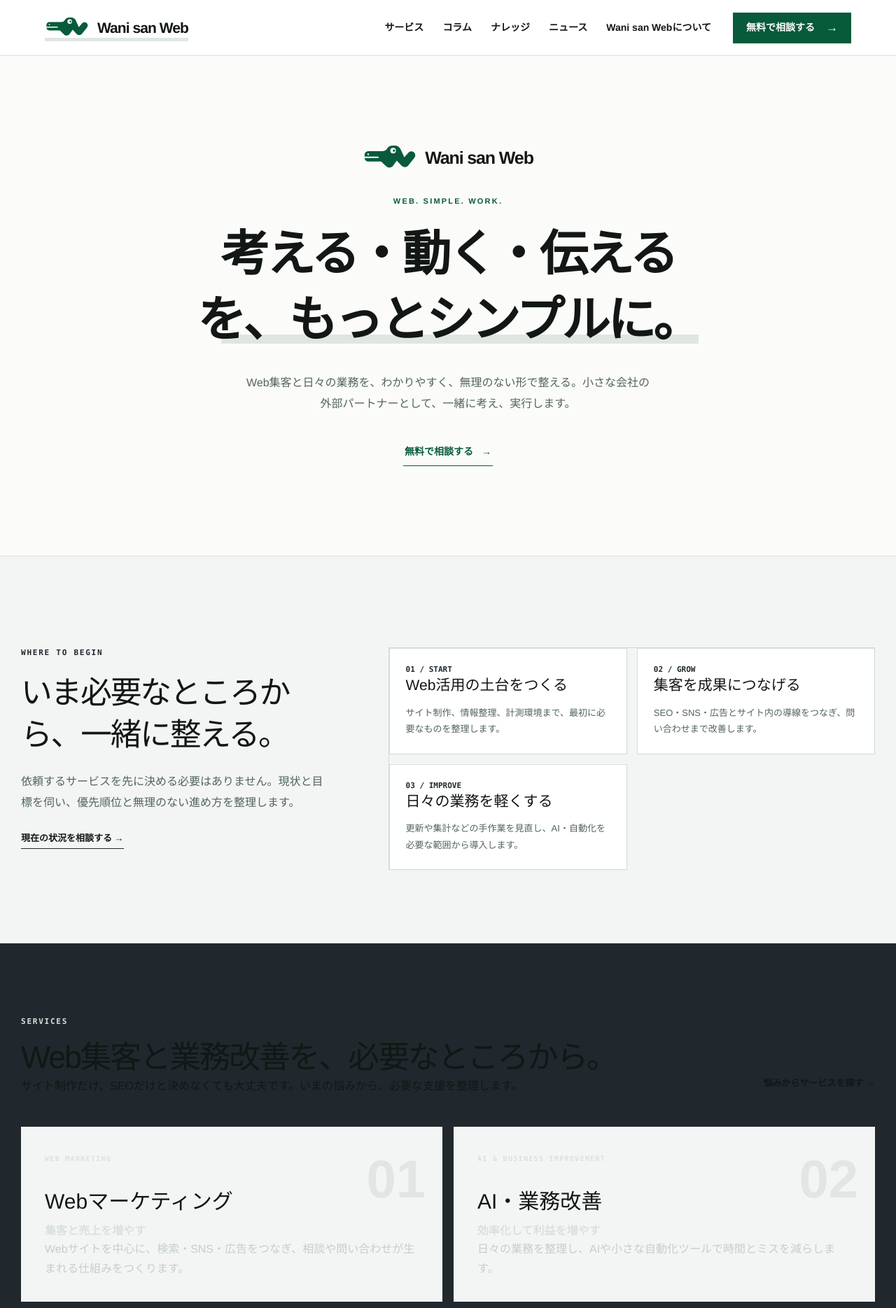
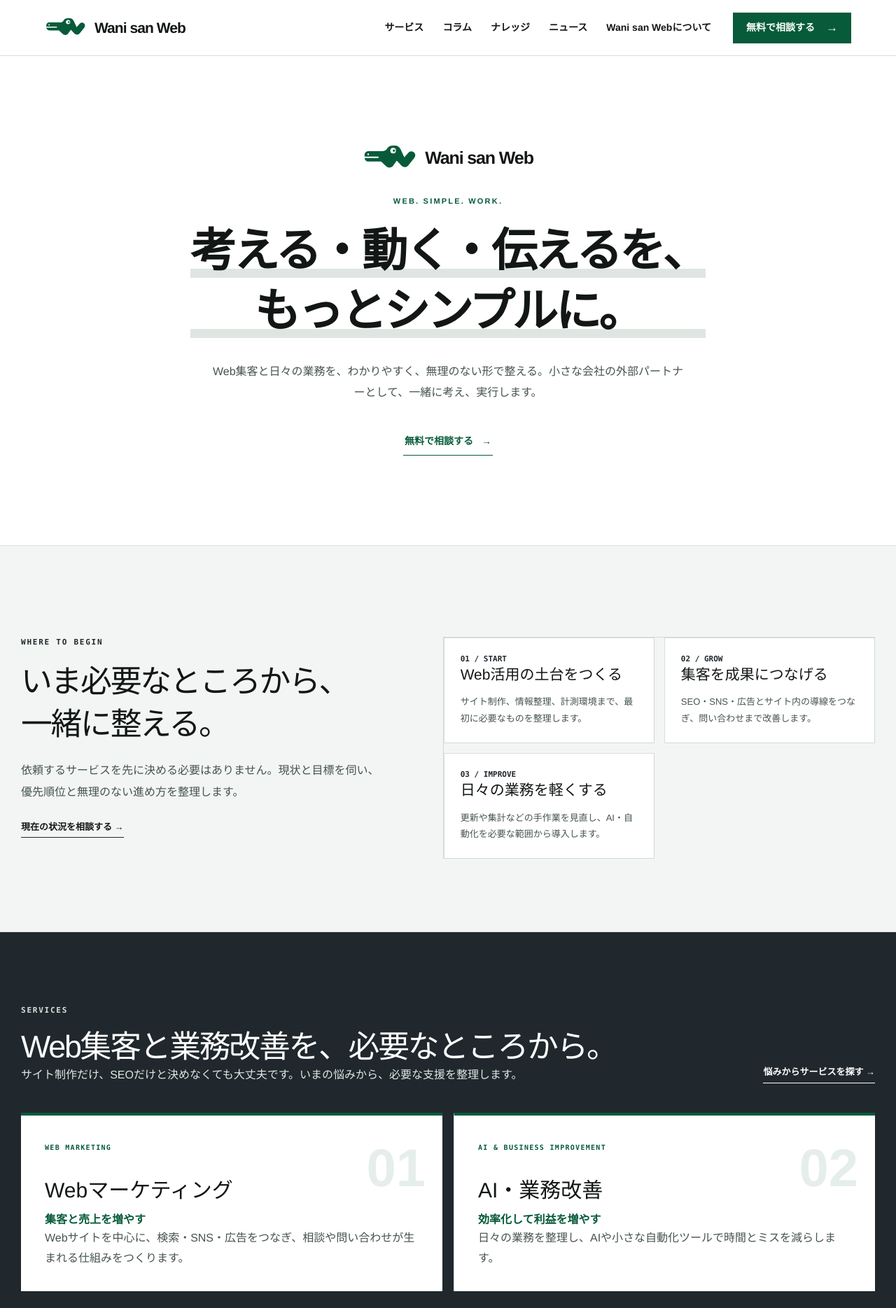
Before and after one commit to oka-wani/web-direction-lab, a Next.js app: page / in a window 1280 px wide. Shown: the top 1869 px of the page at 70% size. Built offline with nearby package versions, Linux system fonts and the light colour scheme; no server answers.

Commit message:
配色とレイアウトの問題を根本修正

```diff
--- a/app/platform.css
+++ b/app/platform.css
@@ -604,3 +604,132 @@ footer.site-footer .footer-nav-groups nav a{color:#cbd2cf}
     font-size:15px;
   }
 }
+
+
+/* 2026-08-09: WSW accessibility and information architecture revision */
+:root{--muted:#46544e}
+
+/* The generic logo underline must never be applied to the brand lockup. */
+.logo>.brand-logo::after,
+.logo>.brand-logo:after,
+.brand-logo::after,
+.brand-logo:after{
+  content:none!important;
+  display:none!important;
+  background:none!important;
+}
+.brand-logo-mark{width:68px}
+.site-header .brand-logo-mark{width:58px}
+.site-footer .brand-logo-mark{width:68px}
+
+/* Deliberate line breaks only; prevent single-character Japanese wrapping. */
+.wsw-minimal-hero{min-height:620px;background:#fff;border-bottom:1px solid var(--line)}
+.wsw-minimal-hero-inner{width:min(100%,860px)}
+.wsw-minimal-hero h1{max-width:850px;font-size:clamp(44px,5.1vw,68px);line-height:1.32;text-wrap:balance;word-break:keep-all}
+.wsw-minimal-hero h1>span{display:block}
+.wsw-minimal-hero-lead{max-width:680px;color:var(--muted);text-wrap:pretty}
+.home-problems{grid-template-columns:minmax(440px,.92fr) minmax(0,1.08fr);gap:clamp(54px,6vw,88px)}
+.home-problems-intro h2{font-size:clamp(36px,3.5vw,50px);word-break:keep-all}
+.home-problems-intro h2>span{display:block;white-space:nowrap}
+.home-problems-intro p{color:var(--muted)}
+
+/* Dark service band: every text color is set against its actual surface. */
+.home-services .platform-section-heading h2{color:#fff}
+.home-services .platform-section-heading>div>p{color:#dfe7e3}
+.home-services .platform-section-heading--link>a{color:#fff;border-color:#fff}
+.home-services .wsw-service-axes article{color:var(--ink);background:#fff;border-top:4px solid var(--navy)}
+.home-services .wsw-service-axes article+article{border-left:1px solid var(--line)}
+.home-services .wsw-service-axes small,
+.home-services .wsw-service-axes b{color:var(--navy)}
+.home-services .wsw-service-axes p{color:var(--muted)}
+.home-services .wsw-service-axes article>span{color:rgba(7,91,58,.1)}
+.home-services .home-service-grid{gap:1px;border:0;background:#6b7470}
+.home-services .home-service-grid>a{color:var(--ink);background:#fff;border:0}
+.home-services .home-service-grid>a:hover{background:#f4f7f5}
+.home-services .home-service-grid>a>span,
+.home-services .home-service-grid>a>b{color:var(--navy)}
+.home-services .home-service-grid small,
+.home-services .home-service-grid p{color:var(--muted)}
+.home-services .home-service-grid>a>i{color:var(--ink);border-color:#83908a}
+
+/* Replace the dated connected-circle process with clear editorial cards. */
+.home-process>ol{display:grid;grid-template-columns:repeat(4,1fr);gap:16px;border:0}
+.home-process>ol::before{display:none}
+.home-process li{min-height:260px;padding:28px;display:flex;flex-direction:column;border:1px solid var(--line);border-top:4px solid var(--navy);background:#fff}
+.home-process li>span{width:auto;height:auto;display:block;color:var(--navy);background:none;border:0;border-radius:0;font:800 13px var(--font-geist-mono)}
+.home-process li>small{margin:22px 0 0;color:var(--muted);font:750 10px var(--font-geist-mono);letter-spacing:.12em}
+.home-process li>b{margin:auto 0 12px;padding:0;font-size:23px}
+.home-process li>p{margin:0;color:var(--muted);font-size:14px;line-height:1.8}
+
+.content-reset-note{padding:40px;border:1px solid var(--line);background:var(--accent-soft)}
+.content-reset-note>span{color:var(--navy);font:800 10px var(--font-geist-mono);letter-spacing:.14em}
+.content-reset-note>p{margin:12px 0 0;color:var(--muted);font-size:18px}
+
+/* Column is followed by the searchable knowledge area. */
+.home-knowledge-section{max-width:none;padding-left:max(30px,calc((100vw - 1280px)/2));padding-right:max(30px,calc((100vw - 1280px)/2));background:var(--accent-soft)}
+.home-knowledge-category-grid{display:grid;grid-template-columns:repeat(4,1fr);gap:14px}
+.home-knowledge-category-grid>a{min-height:250px;padding:28px;display:flex;flex-direction:column;background:#fff;border:1px solid var(--line);transition:.2s}
+.home-knowledge-category-grid>a:hover{border-color:var(--navy);transform:translateY(-3px)}
+.home-knowledge-category-grid small{color:var(--navy);font:800 10px var(--font-geist-mono);letter-spacing:.12em}
+.home-knowledge-category-grid h3{margin:34px 0 12px;font-size:25px}
+.home-knowledge-category-grid p{margin:0;color:var(--muted);font-size:13px;line-height:1.8}
+.home-knowledge-category-grid span{margin-top:auto;padding-top:20px;font-size:13px;font-weight:800}
+
+/* Separate the conversion area from the dark footer. */
+.home-final-cta{color:var(--ink);background:#edf3f0;background-image:none;border-top:1px solid var(--line)}
+.home-final-cta>span{color:var(--navy)}
+.home-final-cta h2{color:var(--ink)}
+.home-final-cta p{color:var(--muted)}
+.home-final-cta .button--secondary{color:var(--ink);background:#fff;border-color:var(--ink)}
+footer.site-footer{background:var(--charcoal)}
+
+/* Searchable knowledge archive. */
+.knowledge-library--search{max-width:1200px;margin:auto;padding:80px 30px 110px}
+.knowledge-library--search>header{max-width:780px;margin-bottom:36px}
+.knowledge-library--search>header h2{margin:0 0 14px;font-size:clamp(34px,4vw,50px)}
+.knowledge-library--search>header p{margin:0;color:var(--muted);line-height:1.8}
+.knowledge-library--search .article-tools{background:var(--accent-soft);padding:22px}
+.knowledge-category-badge{color:#fff!important;background:var(--navy)!important}
+
+/* Services: start from the user's problem, then compare details. */
+.service-chooser{padding-top:88px}
+.service-choice-grid{display:grid;grid-template-columns:repeat(3,1fr);gap:16px}
+.service-choice-grid>article{min-height:390px;padding:30px;display:flex;flex-direction:column;border:1px solid var(--line);border-top:5px solid var(--navy);background:#fff}
+.service-choice-grid>article>div{display:flex;justify-content:space-between;align-items:center}
+.service-choice-grid>article>div span{color:var(--navy);font:800 16px var(--font-geist-mono)}
+.service-choice-grid>article>div small{color:var(--muted);font:750 10px var(--font-geist-mono);letter-spacing:.12em}
+.service-choice-grid h3{margin:42px 0 14px;font-size:28px;line-height:1.45}
+.service-choice-grid p{margin:0;color:var(--muted);line-height:1.8}
+.service-choice-grid ul{margin:auto 0 0;padding:24px 0 0;list-style:none;border-top:1px solid var(--line)}
+.service-choice-grid li+li{margin-top:12px}
+.service-choice-grid a{display:flex;justify-content:space-between;gap:18px;font-size:13px;font-weight:800}
+.service-choice-grid a:hover{color:var(--navy)}
+.service-comparison{padding-top:82px}
+.service-comparison .service-group{margin-top:74px}
+.service-comparison .service-card h3{margin:36px 0 13px;font-size:27px}
+.service-comparison .service-card p{color:var(--muted)}
+.price-group-grid h3{margin:0;padding:24px 28px;color:#fff;background:var(--navy);font-size:21px}
+.service-contact-band{background:var(--accent-soft);border-left-color:var(--navy);box-shadow:none}
+.service-contact-band h2{color:var(--ink)}
+
+@media(max-width:1050px){
+  .home-problems{grid-template-columns:1fr}
+  .home-problems-intro{max-width:720px}
+  .home-process>ol,.home-knowledge-category-grid{grid-template-columns:1fr 1fr}
+  .service-choice-grid{grid-template-columns:1fr}
+  .service-choice-grid>article{min-height:320px}
+}
+@media(max-width:720px){
+  .wsw-minimal-hero{min-height:0;padding:72px 20px 78px}
+  .wsw-minimal-hero h1{font-size:clamp(37px,10.5vw,48px);line-height:1.38}
+  .wsw-minimal-hero h1>span{display:inline}
+  .wsw-minimal-hero h1>span+span::before{content:" "}
+  .home-problems{padding:70px 20px}
+  .home-problems-intro h2>span{white-space:normal}
+  .home-process>ol,.home-knowledge-category-grid{grid-template-columns:1fr}
+  .home-process li{min-height:230px}
+  .home-knowledge-category-grid>a{min-height:220px}
+  .knowledge-library--search{padding:58px 20px 80px}
+  .knowledge-library--search .article-tools{padding:16px}
+  .service-choice-grid>article{min-height:0}
+}
```
